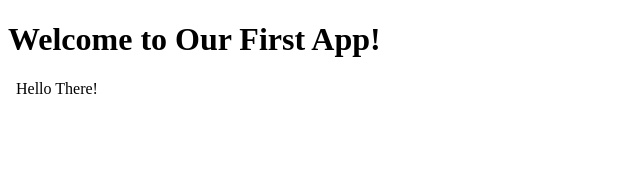
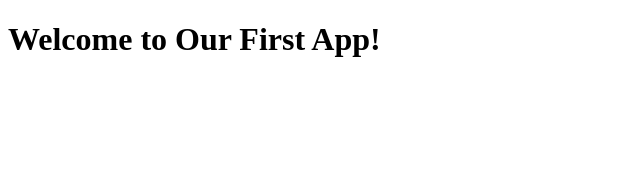
Before and after one commit to AritroB-zz/MEAN, an Angular app: page / in a window 1280 px wide. Shown: the top 170 px of the page, without its empty margins (0-640 px from the left). Built offline with nearby package versions, Linux system fonts and the light colour scheme.

Commit message:
Removed Body

```diff
--- a/src/app/app.component.html
+++ b/src/app/app.component.html
@@ -1,4 +1 @@
 <h1>Welcome to Our First App!</h1>
-<body>
-  Hello There!
-</body>
```
